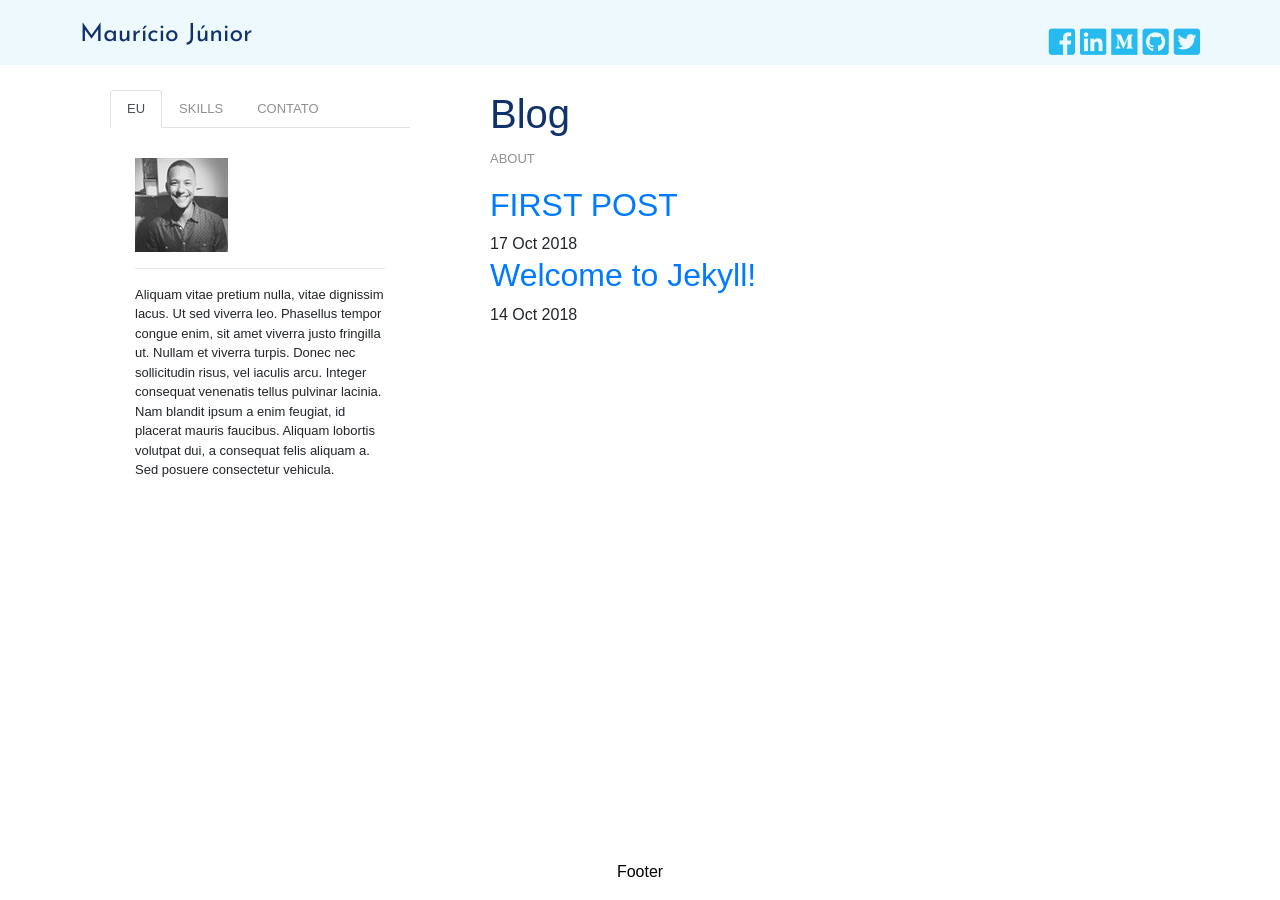
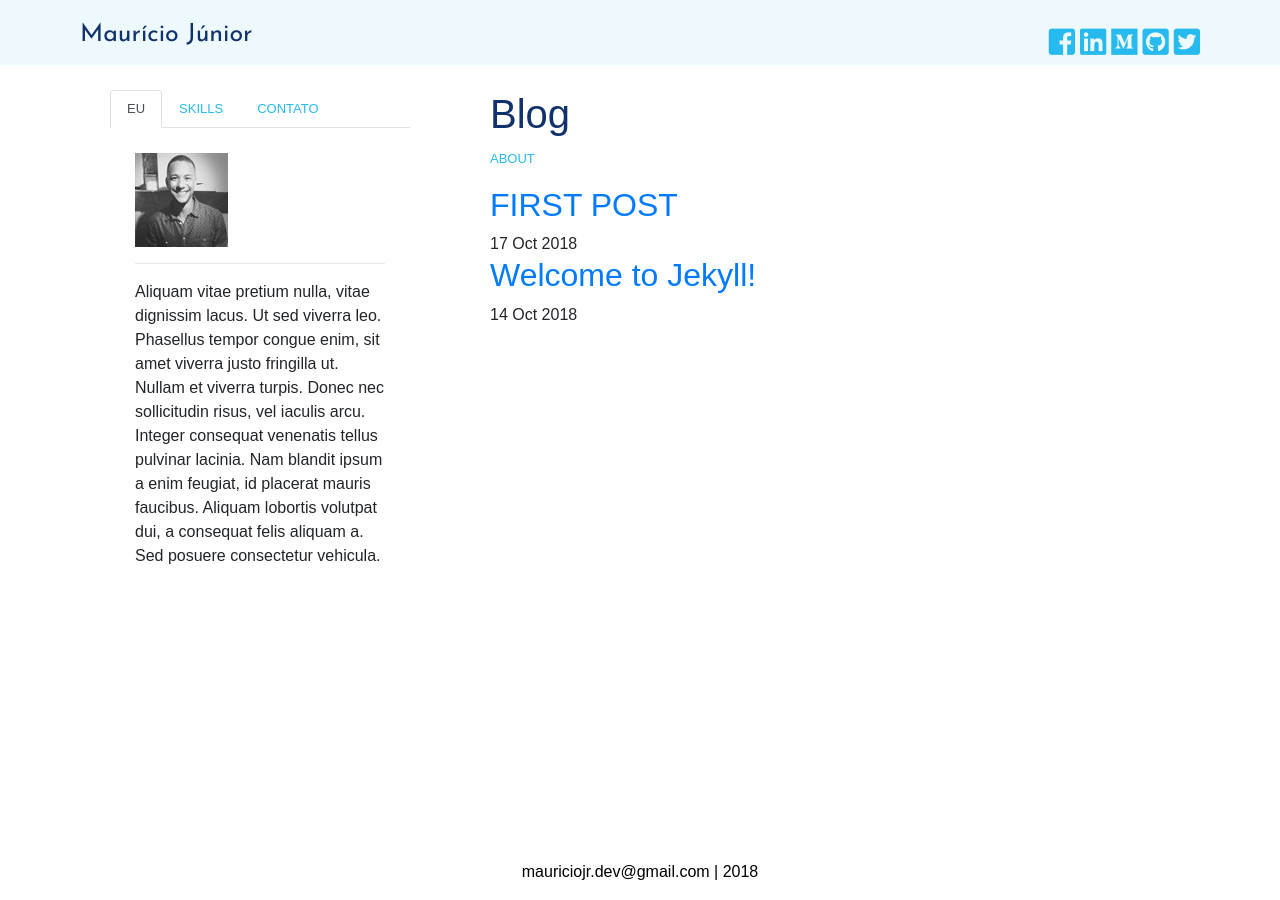
Before and after one commit to maudev1/maudev1.github.io, a Jekyll site: the page built from index.md, in a window 1280 px wide. Built offline with Jekyll 4.4.1, drawn with Linux system fonts in a browser that asks for light colours; nearby versions of some CDN libraries; some web fonts are replaced.

Commit message:
no message

```diff
--- a/_includes/footer.html
+++ b/_includes/footer.html
@@ -1,5 +1,5 @@
 <div class="footer">
 
-    <p>Footer</p>
+    <p>mauriciojr.dev@gmail.com | 2018</p>
 
 </div>
--- a/_includes/profile.html
+++ b/_includes/profile.html
@@ -1,4 +1,3 @@
-
 <div class="profile">
   <nav>
     <div class="nav nav-tabs" id="nav-tab" role="tablist">
@@ -26,6 +25,7 @@
       </p>
 
     </div>
+
     <div class="tab-pane fade" id="nav-profile" role="tabpanel" aria-labelledby="nav-profile-tab">
       <div class="accordion" id="accordionExample">
         <div class="card">
@@ -46,7 +46,7 @@
           <div id="collapseOne" class="collapse collapsed" aria-labelledby="headingOne" data-parent="#accordionExample">
             <div class="card-body">
               <ul>
-                <li>Jekyll</li>
+                <li><p>Jekyll</p></li>
               </ul>
             </div>
           </div>
@@ -54,7 +54,7 @@
         <div class="card">
           <div class="card-header" id="headingTwo">
             <h5 class="mb-0">
-              <button class="btn btn-link collapsed" type="button" data-toggle="collapse" data-target="#collapseTwo"
+              <button class="btn btn-link link collapsed" type="button" data-toggle="collapse" data-target="#collapseTwo"
                 aria-expanded="false" aria-controls="collapseTwo">
                 CSS
                 <div class="progress">
@@ -68,9 +68,9 @@
           <div id="collapseTwo" class="collapse" aria-labelledby="headingTwo" data-parent="#accordionExample">
             <div class="card-body">
               <ul>
-                <li>Bootstrap</li>
+                <li><p>Bootstrap</p></li>
 
-                <li>Bulma</li>
+                <li><p>Bulma</p></li>
 
               </ul>
             </div>
@@ -79,7 +79,7 @@
         <div class="card">
           <div class="card-header" id="headingThree">
             <h5 class="mb-0">
-              <button class="btn btn-link collapsed" type="button" data-toggle="collapse" data-target="#collapseThree"
+              <button class="btn btn-link link collapsed" type="button" data-toggle="collapse" data-target="#collapseThree"
                 aria-expanded="false" aria-controls="collapseThree">
                 Javascript
                 <div class="progress">
@@ -93,17 +93,16 @@
           <div id="collapseThree" class="collapse" aria-labelledby="headingThree" data-parent="#accordionExample">
             <div class="card-body">
               <ul>
-               <li>VueJs</li>
+                <li><p>VueJs</p></li>
               </ul>
             </div>
           </div>
         </div>
       </div>
     </div>
+
     <div class="tab-pane fade" id="nav-contact" role="tabpanel" aria-labelledby="nav-contact-tab">
-      <div class="container">
-        <div class="col-sm">
-
+      <div class="accordion" id="accordionExample">
         <form class="form" method="POST" action="https://formspree.io/mauriciojr.dev@gmail.com">
           <div class="form-group">
             <input type="hidden" name="_subject" value="Novo contato!" />
@@ -116,7 +115,7 @@
             <br>
             <textarea class="input msg form-control" name="text" placeholder="sua menssagem..."></textarea>
             <hr>
-              <button type="submit" class="btn btn-warning" data-target="#exampleModal">enviar</button>
+            <button type="submit" class="btn link" data-target="#exampleModal">enviar</button>
 
 
             <!--Modal-->
@@ -145,9 +144,6 @@
           </div>
         </form>
       </div>
-
-
     </div>
   </div>
 </div>
-</div>
--- a/main.css
+++ b/main.css
@@ -4,6 +4,7 @@
       flex-direction: row;
       flex-wrap: wrap;
       text-align: center;
+
     }
     .socialLink{
       text-align: center;
@@ -11,15 +12,31 @@
     }
     .brand {
       text-align: center;
-      margin: 25px;
+      font-size: 18px;
     }
+
+  .tab-content,
+  .tab-pan {
+    font-size: 13px;
+    text-align:center;
+    margin:25px
+
+  }
+  .form{
+    margin:25px
   }
 
+}
   body{
     font-family: 'Carrois Gothic', sans-serif;
     background-color: #ffffff
   }
-
+  li{
+    list-style: none;
+  }
+  p{
+    font-size: 16px
+  }
   h1,
   h2,
   h3,
@@ -115,19 +132,25 @@
     text-decoration: none
   }
 
-  .link {
-    color: rgb(144, 144, 144);
+  .link{
+    color:#26baee;
     text-transform: uppercase;
     font-size: 13px;
   }
+  button.link{
+    color:white
 
+  }
   .tab-content,
   .tab-pan {
     font-size: 13px;
-    text-align: left;
-    padding: 30px 25px;
+    text-align:;
+    margin:25px
+
   }
-
+  .form{
+    margin:25px
+  }
   .skills {
     list-style: none;
     padding: 0;
@@ -157,13 +180,7 @@
     -moz-box-shadow: 4px 4px 0px 4px rgba(179, 179, 177, 1);
     box-shadow: 4px 4px 0px 4px rgba(179, 179, 177, 1);
   }
-  .btn {
-    color: white;
-  }
-  .btn:hover,
-  .btn:active {
-    color: white;
-  }
+
 
   .galery,
   .itemBox {
@@ -202,7 +219,12 @@
   }
   .btn:hover{
     background-color:#73d2f3;
+    color:white
   }
   .btn:active{
     background-color: #73d2f3;
   }
+
+  ul{
+    padding: 0px;
+  }
```
Lines whose indentation alone changed are shown as unchanged.
